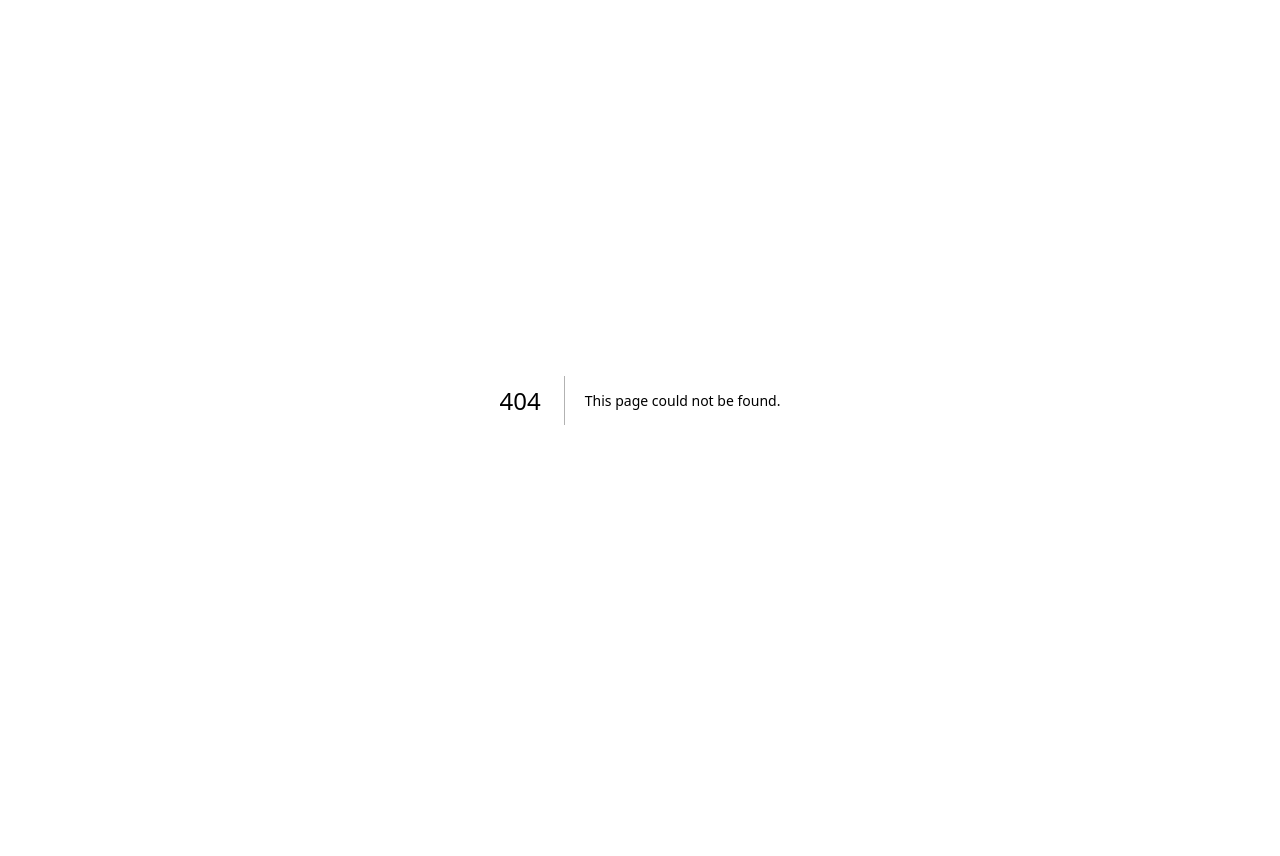
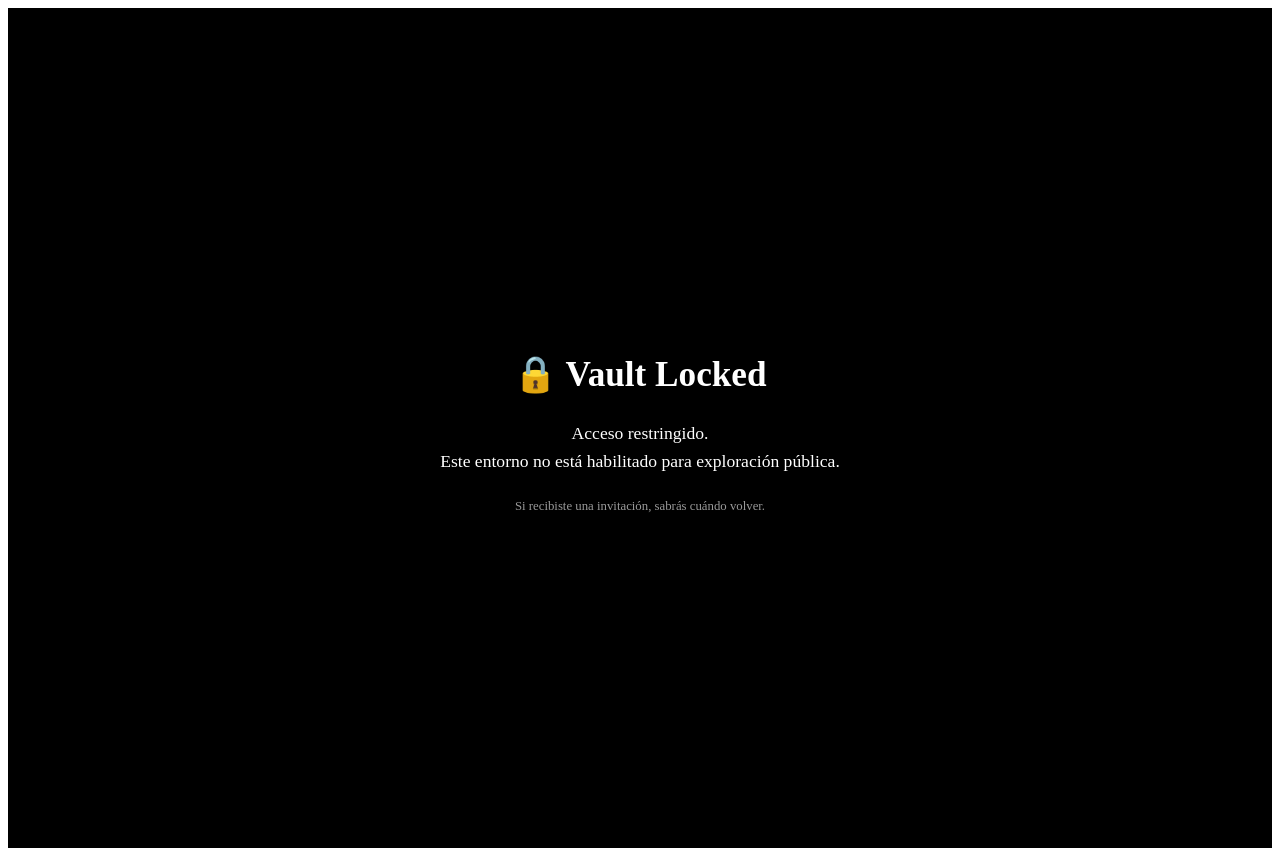
Before and after one commit to 918alvarez-source/capybar-vault, a Next.js app: page /app/vault in a window 1280 px wide. Before the commit this address had no page. Before the commit the page ends 800 px from the top, so only its background shows below. Built offline with nearby package versions, Linux system fonts and the light colour scheme.

Commit message:
Add locked vault page

```diff
--- /dev/null
+++ b/app/app/vault/page.js
@@ -0,0 +1,46 @@
+export default function Vault() {
+  return (
+    <main style={styles.main}>
+      <div style={styles.card}>
+        <h1 style={styles.title}>🔒 Vault Locked</h1>
+        <p style={styles.text}>
+          Acceso restringido.<br />
+          Este entorno no está habilitado para exploración pública.
+        </p>
+        <p style={styles.subtext}>
+          Si recibiste una invitación, sabrás cuándo volver.
+        </p>
+      </div>
+    </main>
+  );
+}
+
+const styles = {
+  main: {
+    minHeight: "100vh",
+    backgroundColor: "#000",
+    display: "flex",
+    alignItems: "center",
+    justifyContent: "center",
+    color: "#fff",
+    fontFamily: "serif",
+    padding: "20px",
+  },
+  card: {
+    textAlign: "center",
+    maxWidth: "420px",
+  },
+  title: {
+    fontSize: "2.2rem",
+    marginBottom: "1.5rem",
+  },
+  text: {
+    fontSize: "1.1rem",
+    lineHeight: "1.6",
+  },
+  subtext: {
+    marginTop: "1.5rem",
+    fontSize: "0.8rem",
+    opacity: 0.6,
+  },
+};
```
